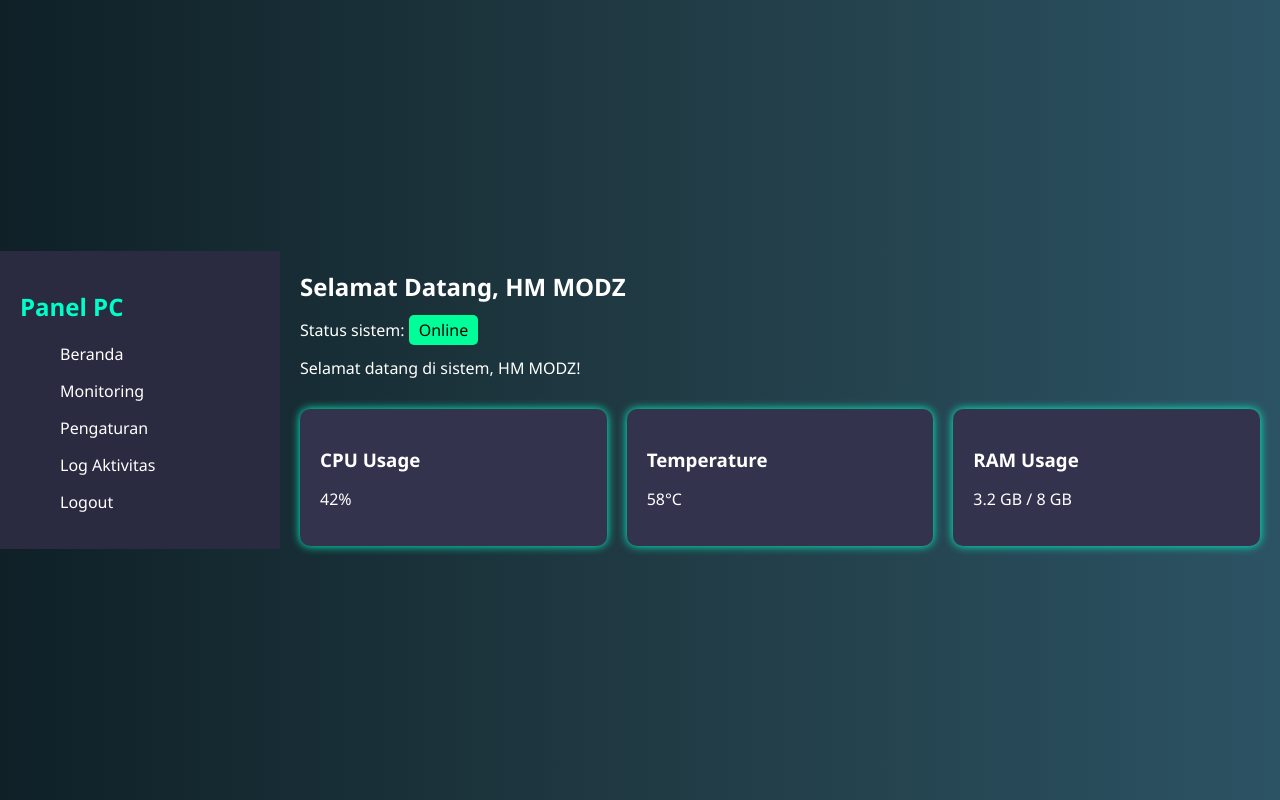
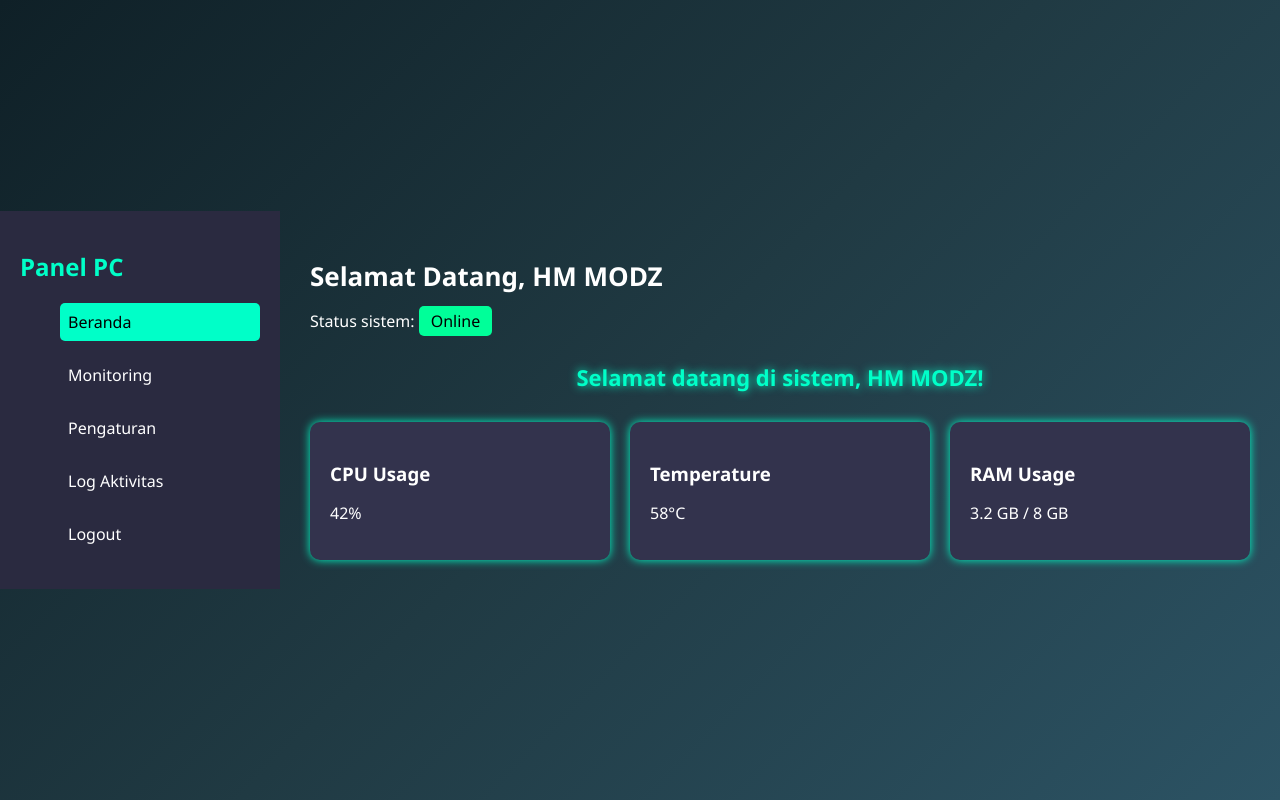
Before and after one commit to HMMODZPROJECT/Ilhamsoiw, a plain HTML site: page welcome.html in a window 1280 px wide. Drawn offline with Linux system fonts and the light colour scheme.

Commit message:
Update style.css

```diff
--- a/style.css
+++ b/style.css
@@ -48,8 +48,7 @@ button:hover {
   margin-top: 10px;
   font-size: 14px;
 }
-
-{
+ {
   margin: 0;
   padding: 0;
   box-sizing: border-box;
@@ -59,44 +58,7 @@ button:hover {
 body {
   display: flex;
   min-height: 100vh;
-  background-color: #1e1e2f;
-  color: white;
-}
-
-.sidebar {
-  width: 240px;
-  background-color: #2a2a40;
-  padding: 20px;
-}
-
-.sidebar h2 {
-  color: #00ffc8;
-  margin-bottom: 20px;
-}
-
-.sidebar ul {
-  list-style: none;
-}
-
-.sidebar ul li {
-  margin: 15px 0;
-}
-
-.sidebar ul li a {
-  color: white;
-  text-decoration: none;
-  display: block;
-  padding: 8* {
-  margin: 0;
-  padding: 0;
-  box-sizing: border-box;
-  font-family: 'Segoe UI', sans-serif;
-}
-
-body {
-  display: flex;
-  min-height: 100vh;
-  background-color: #1e1e2f;
+  background: linear-gradient(135deg, #0f2027, #203a43, #2c5364);
   color: white;
 }
 
@@ -128,23 +90,24 @@ body {
   transition: 0.3s;
 }
 
-.sidebar ul li a:hover {
+.sidebar ul li a:hover,
+.sidebar ul li a.active {
   background-color: #00ffc8;
   color: #000;
 }
 
 .main-content {
   flex: 1;
-  padding: 20px;
+  padding: 30px;
 }
 
 header h1 {
-  font-size: 24px;
+  font-size: 26px;
   margin-bottom: 10px;
 }
 
 .status {
-  padding: 4px 10px;
+  padding: 4px 12px;
   border-radius: 5px;
 }
 
@@ -153,11 +116,20 @@ header h1 {
   color: #000;
 }
 
+.welcome-message {
+  text-align: center;
+  margin: 30px 0;
+  font-size: 22px;
+  color: #00ffc8;
+  font-weight: bold;
+  text-shadow: 0 0 10px #00ffc8;
+}
+
 .dashboard {
-  margin-top: 30px;
   display: flex;
   gap: 20px;
   flex-wrap: wrap;
+  justify-content: flex-start;
 }
 
 .card {
@@ -172,59 +144,3 @@ header h1 {
 .card h3 {
   margin-bottom: 10px;
 }
-
-.welcome-message {
-  text-align: center;
-  margin-top: 50px;
-  font-size: 28px;
-  color: #00ffc8;
-  font-weight: bold;
-}px;
-  border-radius: 5px;
-  transition: 0.3s;
-}
-
-.sidebar ul li a:hover {
-  background-color: #00ffc8;
-  color: #000;
-}
-
-.main-content {
-  flex: 1;
-  padding: 20px;
-}
-
-header h1 {
-  font-size: 24px;
-  margin-bottom: 10px;
-}
-
-.status {
-  padding: 4px 10px;
-  border-radius: 5px;
-}
-
-.online {
-  background-color: #00ff99;
-  color: #000;
-}
-
-.dashboard {
-  margin-top: 30px;
-  display: flex;
-  gap: 20px;
-  flex-wrap: wrap;
-}
-
-.card {
-  background-color: #33334d;
-  padding: 20px;
-  border-radius: 10px;
-  flex: 1 1 200px;
-  min-width: 200px;
-  box-shadow: 0 0 10px #00ffc8;
-}
-
-.card h3 {
-  margin-bottom: 10px;
-}
```
